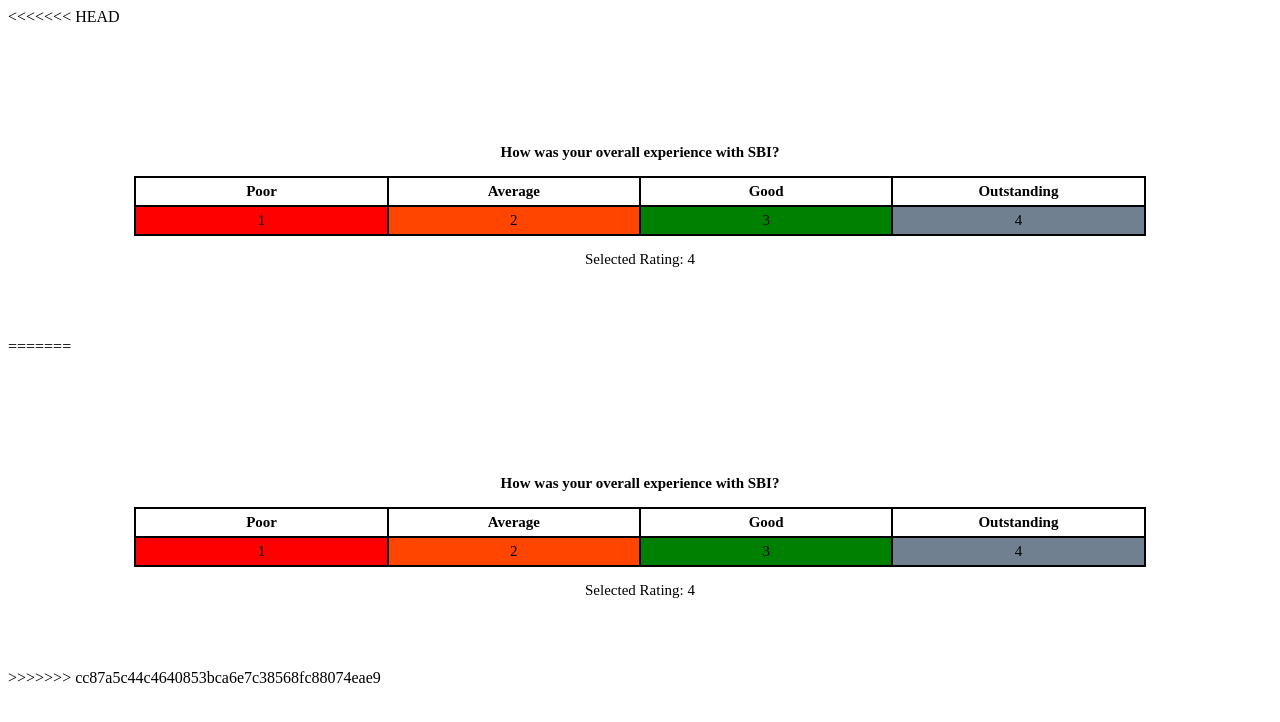
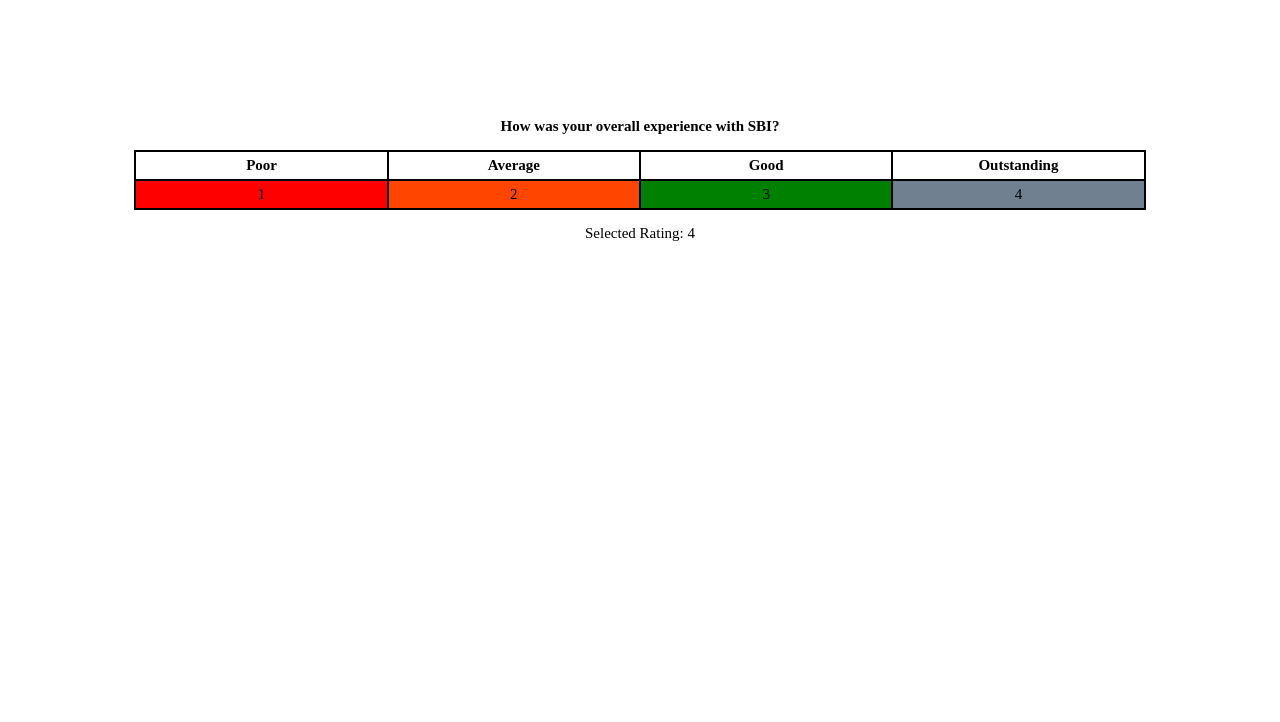
Before and after one commit to ak-hariharan/Feedback_project, a plain HTML site: page index.html in a window 1280 px wide. Drawn offline with Linux system fonts and the light colour scheme.

Commit message:
change in index

```diff
--- a/index.html
+++ b/index.html
@@ -1,4 +1,3 @@
-<<<<<<< HEAD
 <!DOCTYPE html>
 <html lang="en">
   <head>
@@ -69,79 +68,3 @@
     </footer>
   </body>
 </html>
-=======
-<!DOCTYPE html>
-<html lang="en">
-  <head>
-    <meta charset="UTF-8" >
-    <meta name="viewport" content="width=device-width, initial-scale=1.0" >
-    <title>Feedback UI</title>
-    <link rel="stylesheet" href="main.css">
-  </head>
-
-  <body>
-    <header class="heading">
-      <h1 class="hero-heading ">Feedback</h1>
-    </header>
-
-    <main class="main-content">
-      <p class="para">How was your overall experience with SBI?</p>
-
-      <!-- <table>
-        <tr>
-          <th>Poor</th>
-          <th>Average</th>
-          <th>Good</th>
-          <th>Outstanding</th>
-        </tr>
-        <tr>
-          <td id="first">1</td>
-          <td id="second">2</td>
-          <td id="third">3</td>
-          <td id="fourth">4</td>
-        </tr>
-      </table> -->
-
-      <div class="list-of-feedback">
-        <dl class="list-of-input">
-          <dt class="description-term">Poor</dt>
-          <dd class="description-data-one">
-            <input type="radio" class="rating-button" id="one" name="rating">
-            <label class="clickable-label" for="one">1</label>
-          </dd>
-        </dl>
-
-        <dl class="list-of-input">
-          <dt class="description-term">Average</dt>
-          <dd class="description-data-two">
-            <input type="radio" class="rating-button" id="two" name="rating">
-            <label class="clickable-label" for="two">2</label>
-          </dd>
-        </dl>
-
-        <dl class="list-of-input">
-          <dt class="description-term">Good</dt>
-          <dd class="description-data-three">
-            <input type="radio" class="rating-button" id="three" name="rating">
-            <label class="clickable-label" for="three">3</label>
-          </dd>
-        </dl>
-
-        <dl class="list-of-input">
-          <dt class="description-term">Outstanding</dt>
-          <dd class="description-data-four">
-            <input type="radio" class="rating-button" id="four" name="rating" checked>
-            <label class="clickable-label" for="four">4</label>
-          </dd>
-        </dl>
-      </div>
-
-      <p>Selected Rating: 4</p>
-    </main>
-
-    <footer>
-        <!-- Here the footer will come-->
-    </footer>
-  </body>
-</html>
->>>>>>> cc87a5c44c4640853bca6e7c38568fc88074eae9
```
